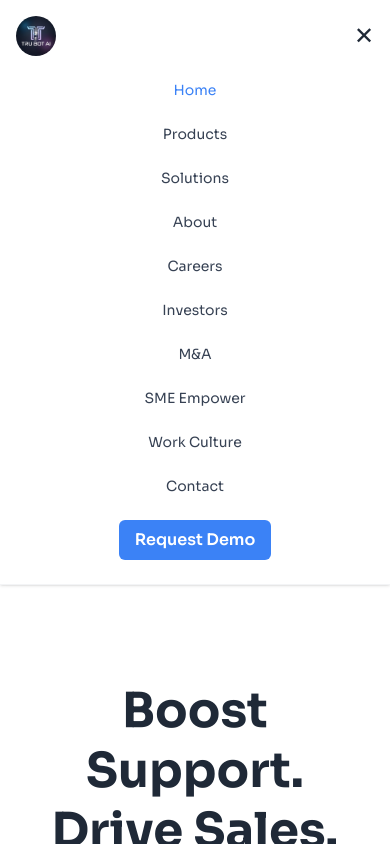
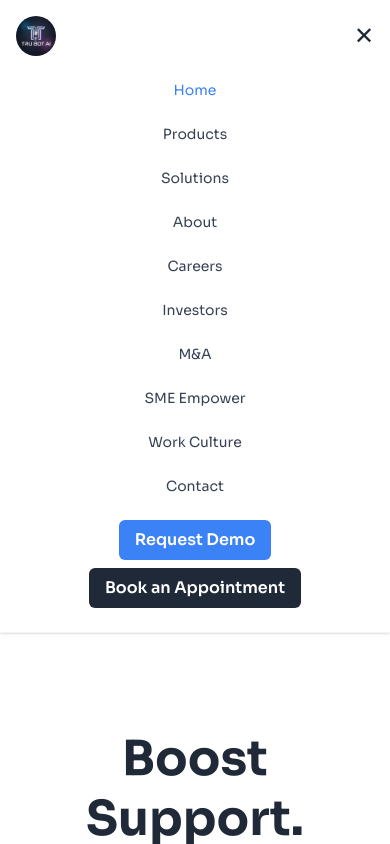
Before and after one commit to trubotai/trubot_ai_web, a Next.js app: page / in a window 390 px wide. Both pictures are taken after a click on the button "Open menu". Shown: the top 844 px of the page. Built offline with nearby package versions, Linux system fonts and the light colour scheme.

Commit message:
add founder's link

```diff
--- a/app/ui/components/Header.tsx
+++ b/app/ui/components/Header.tsx
@@ -44,7 +44,9 @@ const Header = () => {
           ))}
 
           <Link
-            href="/contact"
+            href="https://calendly.com/trubotai_founder_ceo/quick_connect_with_founder"
+            target="_blank"
+            rel="noopener noreferrer"
             className="ml-4 bg-electric text-white px-4 py-2 rounded-md font-semibold hover:bg-blue-700 transition hover-scale-glow"
           >
             Request Demo
@@ -89,6 +91,15 @@ const Header = () => {
           >
             Request Demo
           </Link>
+          <Link
+            href="https://calendly.com/trubotai_founder_ceo/quick_connect_with_founder"
+            target="_blank"
+            rel="noopener noreferrer"
+            className="block bg-navy text-white text-center px-4 py-2 rounded-md font-semibold hover:bg-gray-800 transition hover-scale-glow"
+            onClick={() => setMenuOpen(false)}
+          >
+            Book an Appointment
+          </Link>
         </div>
       )}
     </header>
```
